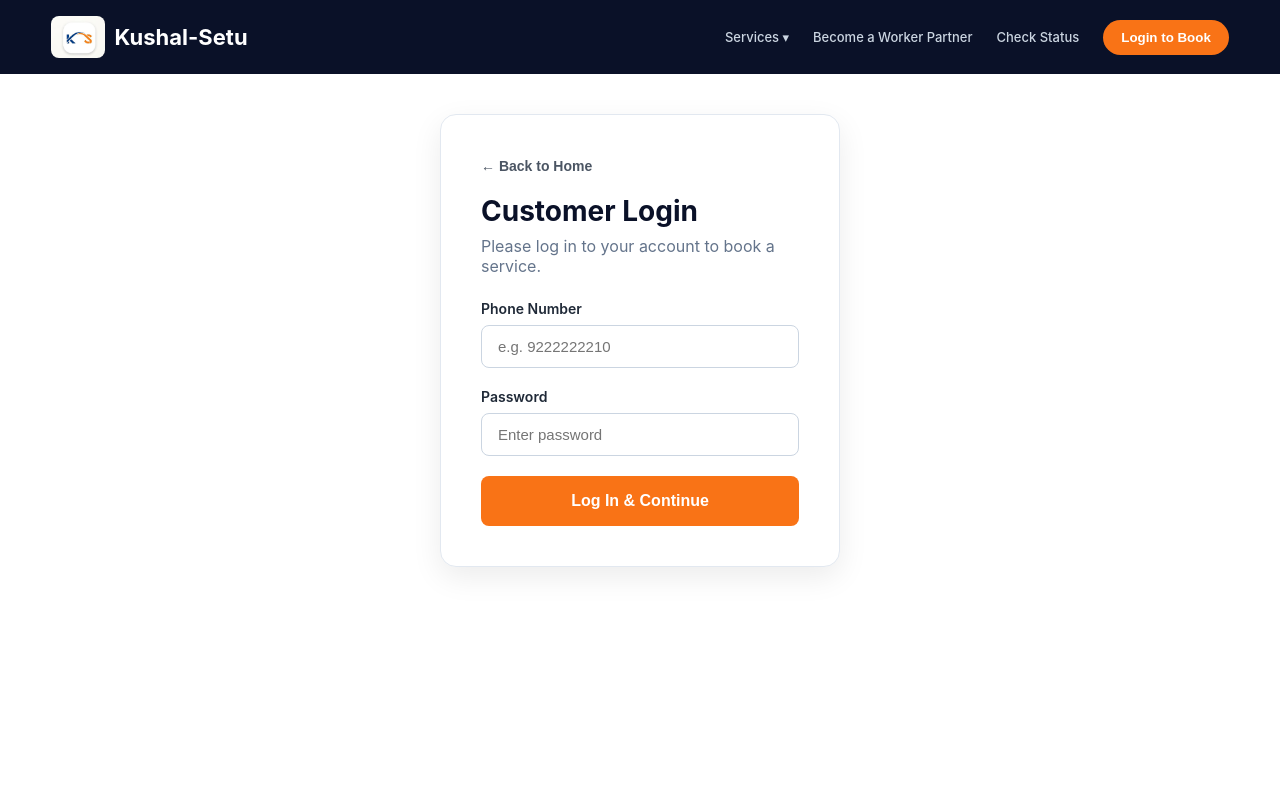
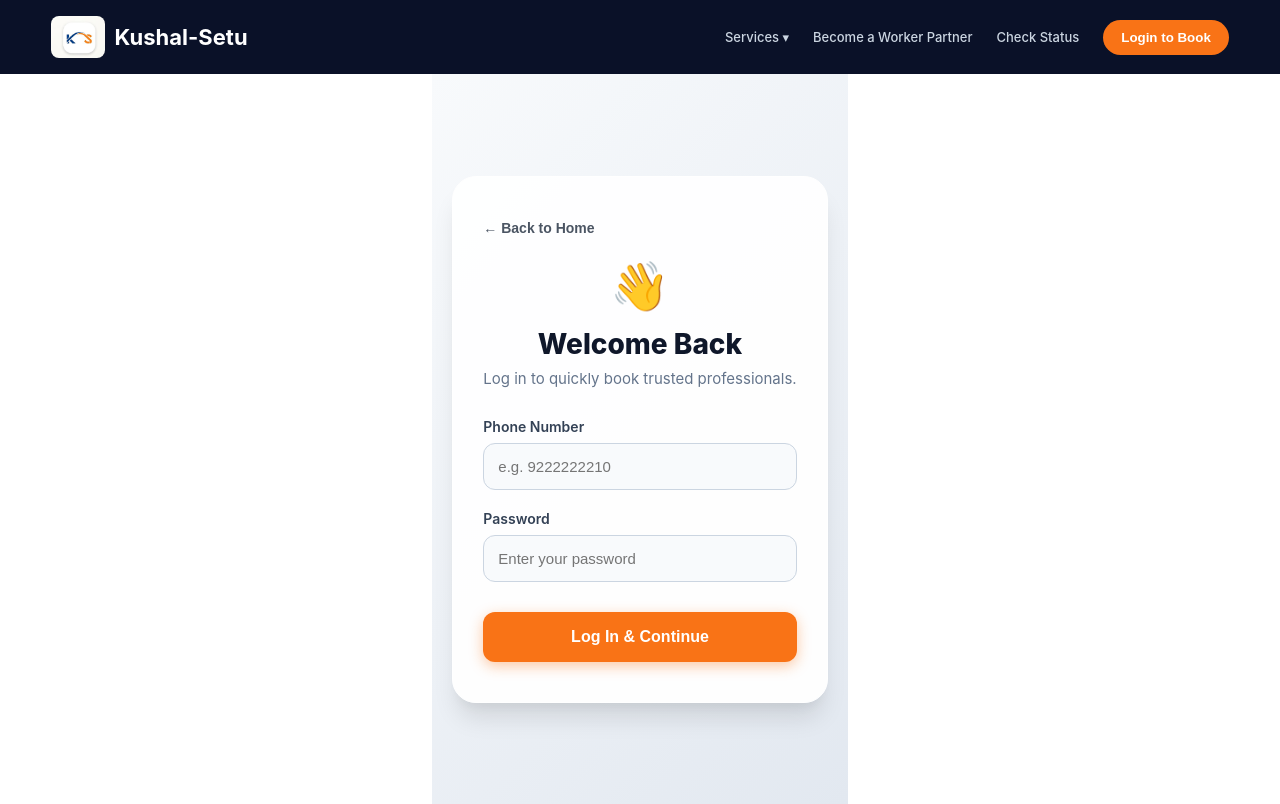
Before and after one commit to Sanchit1430H/coop-gig-platform, a React (Vite) app in the folder public website/: page / in a window 1280 px wide. Both pictures are taken after typing "Sample" into the empty fields and a click on the button "Search & Book". Built offline with nearby package versions, Linux system fonts and the light colour scheme.

Commit message:
Upgraded customer login UI

```diff
--- a/public website/src/App.jsx
+++ b/public website/src/App.jsx
@@ -515,24 +515,45 @@ export default function App() {
     </>
   );
 
-  const renderCustomerLogin = () => (
-    <div className="booking-page-container fade-in" style={{ display: 'flex', justifyContent: 'center', alignItems: 'center', minHeight: '60vh' }}>
-      <div className="booking-card" style={{ maxWidth: '400px', width: '100%' }}>
-        <button className="back-btn" onClick={() => setCurrentView('home')}>← Back to Home</button>
-        <h2>Customer Login</h2>
-        <p>Please log in to your account to book a service.</p>
+const renderCustomerLogin = () => (
+    <div className="booking-page-container fade-in" style={{
+      display: 'flex',
+      justifyContent: 'center',
+      alignItems: 'center',
+      minHeight: 'calc(100vh - 70px)',
+      background: 'linear-gradient(135deg, #f8fafc 0%, #e2e8f0 100%)',
+      padding: '40px 20px'
+    }}>
+      <div className="booking-card bubble-effect" style={{
+        maxWidth: '420px',
+        width: '100%',
+        padding: '40px 30px',
+        borderRadius: '24px',
+        boxShadow: '0 20px 25px -5px rgba(0, 0, 0, 0.1), 0 10px 10px -5px rgba(0, 0, 0, 0.04)',
+        border: '1px solid #ffffff',
+        backgroundColor: 'rgba(255, 255, 255, 0.95)',
+      }}>
+        <button className="back-btn" onClick={() => setCurrentView('home')} style={{marginBottom: '20px'}}>← Back to Home</button>
+
+        <div style={{ textAlign: 'center', marginBottom: '30px' }}>
+          <div style={{ fontSize: '48px', marginBottom: '12px' }}>👋</div>
+          <h2 style={{ margin: '0 0 8px 0', color: '#0f172a', fontSize: '28px', fontWeight: '800' }}>Welcome Back</h2>
+          <p style={{ color: '#64748b', margin: 0, fontSize: '15px' }}>Log in to quickly book trusted professionals.</p>
+        </div>
 
         <form onSubmit={handleCustomerLoginSubmit}>
-          <div className="form-group">
-            <label>Phone Number</label>
-            <input className="form-input" placeholder="e.g. 9222222210" value={loginPhone} onChange={(e) => setLoginPhone(e.target.value)} required />
+          <div className="form-group" style={{ marginBottom: '20px' }}>
+            <label style={{ fontWeight: '600', color: '#334155', fontSize: '14px', marginBottom: '8px', display: 'block' }}>Phone Number</label>
+            <input className="form-input" placeholder="e.g. 9222222210" value={loginPhone} onChange={(e) => setLoginPhone(e.target.value)} required style={{ padding: '14px', borderRadius: '12px', border: '1px solid #cbd5e1', backgroundColor: '#f8fafc', width: '100%', boxSizing: 'border-box' }} />
           </div>
-          <div className="form-group">
-            <label>Password</label>
-            <input type="password" className="form-input" placeholder="Enter password" value={loginPassword} onChange={(e) => setLoginPassword(e.target.value)} required />
+          <div className="form-group" style={{ marginBottom: '30px' }}>
+            <label style={{ fontWeight: '600', color: '#334155', fontSize: '14px', marginBottom: '8px', display: 'block' }}>Password</label>
+            <input type="password" className="form-input" placeholder="Enter your password" value={loginPassword} onChange={(e) => setLoginPassword(e.target.value)} required style={{ padding: '14px', borderRadius: '12px', border: '1px solid #cbd5e1', backgroundColor: '#f8fafc', width: '100%', boxSizing: 'border-box' }} />
           </div>
-          {loginError && <p className="reg-error">{loginError}</p>}
-          <button type="submit" className="confirm-btn btn-orange">Log In & Continue</button>
+          {loginError && <p className="reg-error" style={{ textAlign: 'center', marginBottom: '20px' }}>{loginError}</p>}
+          <button type="submit" className="confirm-btn btn-orange" style={{ width: '100%', padding: '16px', borderRadius: '12px', fontSize: '16px', fontWeight: 'bold', boxShadow: '0 4px 14px 0 rgba(249, 115, 22, 0.39)' }}>
+            Log In & Continue
+          </button>
         </form>
       </div>
     </div>
```
